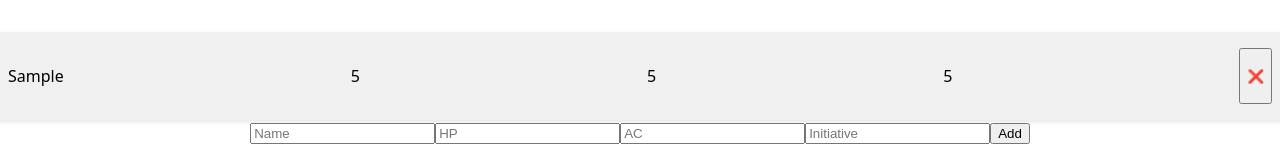
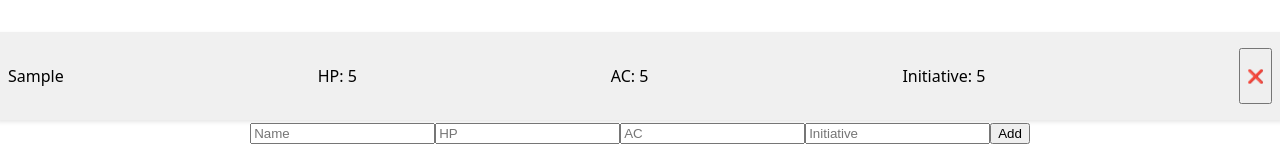
Before and after one commit to anthonyr1616/dnd-initiative-tracker, a React (Vite) app: page / in a window 1280 px wide. Both pictures are taken after typing "Sample", "5", "5", "5" into the empty fields and a click on the button "Add". Shown: the top 160 px of the page. Built offline with nearby package versions, Linux system fonts and the light colour scheme.

Commit message:
Add labels for statuses and make name required

```diff
--- a/src/components/InitiativeForm.jsx
+++ b/src/components/InitiativeForm.jsx
@@ -32,6 +32,7 @@ function InitiativeForm({ onAdd }) {
           type="text"
           placeholder="Name"
           value={name}
+          required
           onChange={(e) => setName(e.target.value)}
         />
         <input
--- a/src/components/InitiativeItem.jsx
+++ b/src/components/InitiativeItem.jsx
@@ -2,9 +2,9 @@ function InitiativeItem({ id, name, hp, ac, initiative, onDelete }) {
   return (
     <div className="initiative-item" key={id}>
       <p>{name}</p>
-      <p>{hp}</p>
-      <p>{ac}</p>
-      <p>{initiative}</p>
+      <p>HP: {hp}</p>
+      <p>AC: {ac}</p>
+      <p>Initiative: {initiative}</p>
       <button onClick={() => onDelete(id)}>❌</button>
     </div>
   );
```
